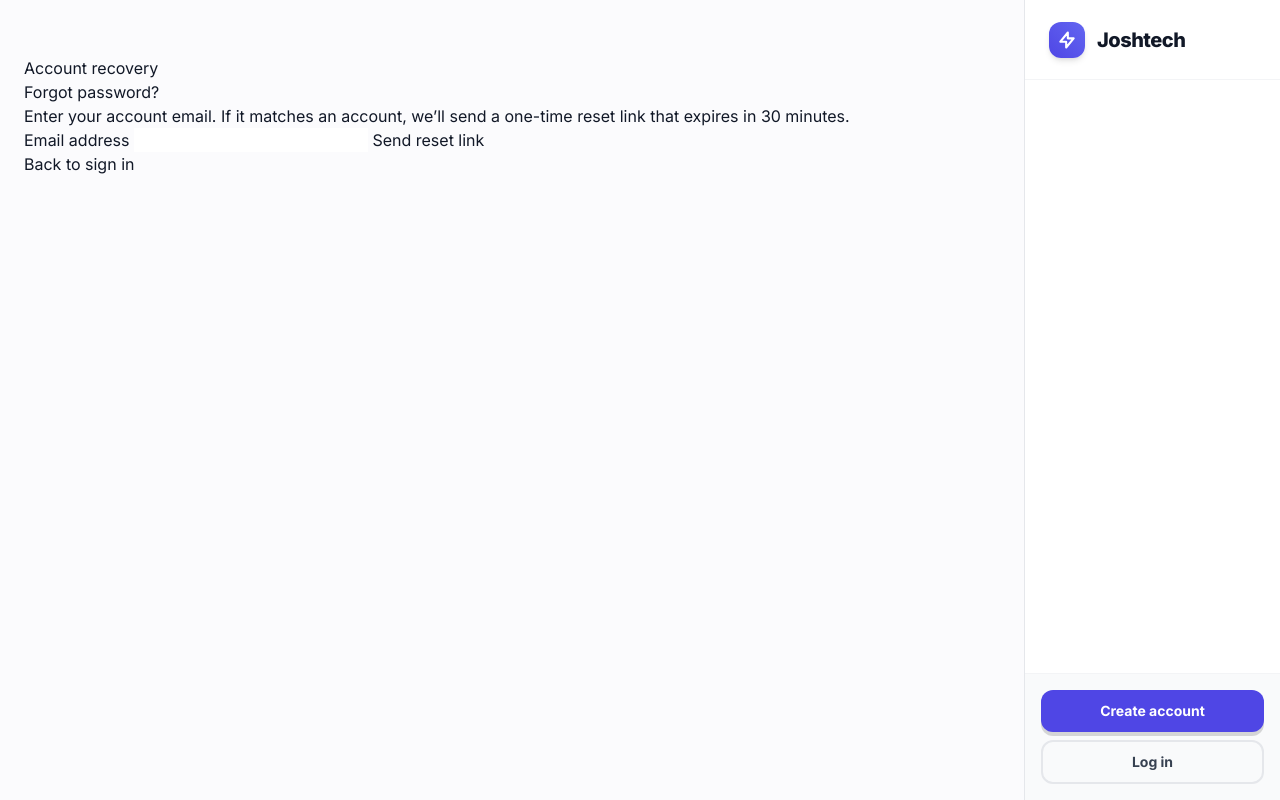
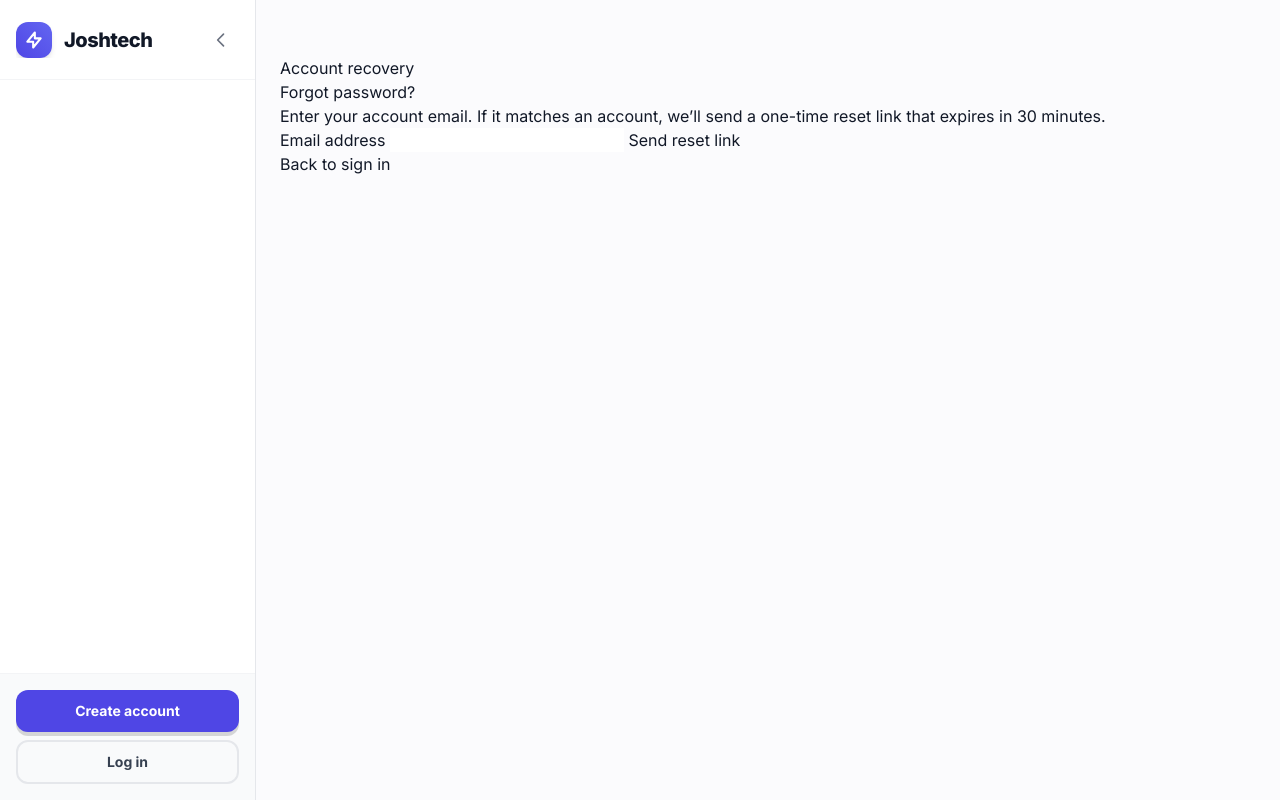
Before and after one commit to ezej0687-creator/Joshpy.py, a Flask app: page /forgot-password in a window 1280 px wide. Run offline with Flask 3, Linux system fonts and the light colour scheme; some libraries are stand-ins or nearby versions.

Commit message:
feat: left sidebar with smooth collapse functionality

```diff
--- a/learning_app/templates/base.html
+++ b/learning_app/templates/base.html
@@ -53,21 +53,92 @@
   </head>
   <body class="h-screen w-full font-sans text-gray-900 antialiased flex overflow-hidden selection:bg-brand-500 selection:text-white bg-[#fbfbfd]">
 
-    <!-- MAIN CONTENT AREA (Left) -->
-    <main class="flex-1 h-full overflow-y-auto flex flex-col relative">
+    <!-- LEFT SIDEBAR (Navigation) -->
+    <aside id="sidebar" class="flex flex-col w-64 h-full bg-white border-r border-gray-200 flex-shrink-0 z-50 transition-all duration-300">
 
-      <!-- Mobile Header (hidden on desktop) -->
-      <div class="md:hidden bg-white border-b border-gray-200 p-4 flex justify-between items-center sticky top-0 z-50">
-        <a href="{{ url_for('main.index') }}" class="flex items-center gap-2">
-          <div class="w-8 h-8 rounded-lg bg-brand-600 flex items-center justify-center shadow-sm">
+      <!-- Brand & Toggle -->
+      <div class="h-20 flex items-center justify-between px-4 border-b border-gray-100">
+        <a href="{{ url_for('main.index') }}" class="flex items-center gap-3 group overflow-hidden whitespace-nowrap">
+          <div class="w-9 h-9 rounded-xl bg-gradient-to-tr from-brand-600 to-brand-500 flex items-center justify-center shadow-md group-hover:shadow-lg transition-all flex-shrink-0">
             <svg class="w-5 h-5 text-white" fill="none" stroke="currentColor" viewBox="0 0 24 24"><path stroke-linecap="round" stroke-linejoin="round" stroke-width="2.5" d="M13 10V3L4 14h7v7l9-11h-7z"></path></svg>
           </div>
-          <span class="font-bold text-lg tracking-tight">Joshtech</span>
+          <span class="font-extrabold text-xl tracking-tight text-gray-900 sidebar-text transition-opacity duration-200">Joshtech</span>
         </a>
-        <!-- Simple mobile menu button (could open a drawer, but we'll keep it simple) -->
+
+        <button onclick="toggleSidebar()" class="p-2 rounded-lg text-gray-500 hover:bg-gray-100 transition-colors focus:outline-none" title="Toggle Sidebar">
+          <svg id="toggle-icon" class="w-5 h-5 transition-transform duration-300" fill="none" stroke="currentColor" viewBox="0 0 24 24"><path stroke-linecap="round" stroke-linejoin="round" stroke-width="2" d="M15 19l-7-7 7-7"></path></svg>
+        </button>
       </div>
 
-      <!-- Main Content Scroll Area -->
+      <!-- Navigation Links -->
+      <div class="flex-1 overflow-y-auto py-6 px-3 flex flex-col gap-1 overflow-x-hidden">
+        {% if is_admin %}
+          <p class="px-3 text-xs font-bold text-gray-400 uppercase tracking-wider mb-2 mt-2 sidebar-text whitespace-nowrap transition-opacity duration-200">Admin</p>
+
+          <a href="{{ url_for('main.admin_dashboard') }}" class="flex items-center gap-3 px-3 py-2.5 rounded-lg text-sm font-semibold text-gray-700 hover:bg-gray-100 hover:text-gray-900 transition-colors" title="Manage Content">
+            <svg class="w-5 h-5 text-gray-400 flex-shrink-0" fill="none" stroke="currentColor" viewBox="0 0 24 24"><path stroke-linecap="round" stroke-linejoin="round" stroke-width="2" d="M4 6a2 2 0 012-2h2a2 2 0 012 2v2a2 2 0 01-2 2H6a2 2 0 01-2-2V6zM14 6a2 2 0 012-2h2a2 2 0 012 2v2a2 2 0 01-2 2h-2a2 2 0 01-2-2V6zM4 16a2 2 0 012-2h2a2 2 0 012 2v2a2 2 0 01-2 2H6a2 2 0 01-2-2v-2zM14 16a2 2 0 012-2h2a2 2 0 012 2v2a2 2 0 01-2 2h-2a2 2 0 01-2-2v-2z"></path></svg>
+            <span class="sidebar-text whitespace-nowrap transition-opacity duration-200">Manage Content</span>
+          </a>
+
+          <a href="{{ url_for('main.admin_users') }}" class="flex items-center gap-3 px-3 py-2.5 rounded-lg text-sm font-semibold text-gray-700 hover:bg-gray-100 hover:text-gray-900 transition-colors" title="Learners">
+            <svg class="w-5 h-5 text-gray-400 flex-shrink-0" fill="none" stroke="currentColor" viewBox="0 0 24 24"><path stroke-linecap="round" stroke-linejoin="round" stroke-width="2" d="M12 4.354a4 4 0 110 5.292M15 21H3v-1a6 6 0 0112 0v1zm0 0h6v-1a6 6 0 00-9-5.197M13 7a4 4 0 11-8 0 4 4 0 018 0z"></path></svg>
+            <span class="sidebar-text whitespace-nowrap transition-opacity duration-200">Learners</span>
+          </a>
+        {% elif current_user %}
+          <p class="px-3 text-xs font-bold text-gray-400 uppercase tracking-wider mb-2 mt-2 sidebar-text whitespace-nowrap transition-opacity duration-200">Learning</p>
+
+          <a href="{{ url_for('main.dashboard') }}" class="flex items-center gap-3 px-3 py-2.5 rounded-lg text-sm font-semibold text-gray-700 hover:bg-gray-100 hover:text-gray-900 transition-colors" title="My Dashboard">
+            <svg class="w-5 h-5 text-gray-400 flex-shrink-0" fill="none" stroke="currentColor" viewBox="0 0 24 24"><path stroke-linecap="round" stroke-linejoin="round" stroke-width="2" d="M3 12l2-2m0 0l7-7 7 7M5 10v10a1 1 0 001 1h3m10-11l2 2m-2-2v10a1 1 0 01-1 1h-3m-6 0a1 1 0 001-1v-4a1 1 0 011-1h2a1 1 0 011 1v4a1 1 0 001 1m-6 0h6"></path></svg>
+            <span class="sidebar-text whitespace-nowrap transition-opacity duration-200">My Dashboard</span>
+          </a>
+
+          <a href="{{ url_for('main.tutor') }}" class="flex items-center gap-3 px-3 py-2.5 rounded-lg text-sm font-semibold text-gray-700 hover:bg-gray-100 hover:text-gray-900 transition-colors" title="AI Tutor">
+            <svg class="w-5 h-5 text-gray-400 flex-shrink-0" fill="none" stroke="currentColor" viewBox="0 0 24 24"><path stroke-linecap="round" stroke-linejoin="round" stroke-width="2" d="M9.75 17L9 20l-1 1h8l-1-1-.75-3M3 13h18M5 17h14a2 2 0 002-2V5a2 2 0 00-2-2H5a2 2 0 00-2 2v10a2 2 0 002 2z"></path></svg>
+            <span class="sidebar-text whitespace-nowrap transition-opacity duration-200">AI Tutor</span>
+          </a>
+
+          <a href="{{ url_for('main.python_runner') }}" class="flex items-center gap-3 px-3 py-2.5 rounded-lg text-sm font-semibold text-gray-700 hover:bg-gray-100 hover:text-gray-900 transition-colors" title="Python Runner">
+            <svg class="w-5 h-5 text-gray-400 flex-shrink-0" fill="none" stroke="currentColor" viewBox="0 0 24 24"><path stroke-linecap="round" stroke-linejoin="round" stroke-width="2" d="M8 9l3 3-3 3m5 0h3M5 20h14a2 2 0 002-2V6a2 2 0 00-2-2H5a2 2 0 00-2 2v12a2 2 0 002 2z"></path></svg>
+            <span class="sidebar-text whitespace-nowrap transition-opacity duration-200">Python Runner</span>
+          </a>
+
+          <a href="{{ url_for('main.leaderboard') }}" class="flex items-center gap-3 px-3 py-2.5 rounded-lg text-sm font-semibold text-gray-700 hover:bg-gray-100 hover:text-gray-900 transition-colors" title="Leaderboard">
+            <svg class="w-5 h-5 text-gray-400 flex-shrink-0" fill="none" stroke="currentColor" viewBox="0 0 24 24"><path stroke-linecap="round" stroke-linejoin="round" stroke-width="2" d="M9 12l2 2 4-4M7.835 4.697a3.42 3.42 0 001.946-.806 3.42 3.42 0 014.438 0 3.42 3.42 0 001.946.806 3.42 3.42 0 013.138 3.138 3.42 3.42 0 00.806 1.946 3.42 3.42 0 010 4.438 3.42 3.42 0 00-.806 1.946 3.42 3.42 0 01-3.138 3.138 3.42 3.42 0 00-1.946.806 3.42 3.42 0 01-4.438 0 3.42 3.42 0 00-1.946-.806 3.42 3.42 0 01-3.138-3.138 3.42 3.42 0 00-.806-1.946 3.42 3.42 0 010-4.438 3.42 3.42 0 00.806-1.946 3.42 3.42 0 013.138-3.138z"></path></svg>
+            <span class="sidebar-text whitespace-nowrap transition-opacity duration-200">Leaderboard</span>
+          </a>
+        {% endif %}
+      </div>
+
+      <!-- User Profile / Auth -->
+      <div class="p-4 border-t border-gray-100 bg-gray-50">
+        {% if current_user %}
+          <div class="flex items-center gap-3 mb-4 sidebar-text transition-opacity duration-200">
+            <div class="w-10 h-10 rounded-full bg-brand-100 text-brand-700 flex items-center justify-center font-bold text-lg flex-shrink-0" title="{{ current_user.display_name }}">
+              {{ current_user.display_name[0]|upper }}
+            </div>
+            <div class="flex-1 min-w-0">
+              <p class="text-sm font-bold text-gray-900 truncate">{{ current_user.display_name }}</p>
+              <p class="text-xs text-gray-500 truncate">{{ current_user.email }}</p>
+            </div>
+          </div>
+          <div class="flex flex-col gap-2 sidebar-text transition-opacity duration-200">
+            <a href="{{ url_for('main.change_password') }}" class="text-xs font-semibold text-gray-500 hover:text-gray-900 transition-colors">Settings</a>
+            <form class="inline" method="post" action="{{ url_for('main.admin_logout' if is_admin else 'main.logout') }}">
+              <input type="hidden" name="csrf_token" value="{{ csrf_token() }}">
+              <button class="text-xs font-semibold text-red-500 hover:text-red-700 transition-colors" type="submit">Sign out</button>
+            </form>
+          </div>
+        {% else %}
+          <div class="flex flex-col gap-2">
+            <a href="{{ url_for('main.register') }}" class="w-full inline-flex justify-center items-center px-4 py-2.5 border border-transparent text-sm font-bold rounded-xl shadow-playful text-white bg-brand-600 hover:bg-brand-700 btn-playful transition-all sidebar-text whitespace-nowrap">Create account</a>
+            <a href="{{ url_for('main.login') }}" class="w-full inline-flex justify-center items-center px-4 py-2.5 border-2 border-gray-200 text-sm font-bold rounded-xl text-gray-700 hover:border-gray-300 hover:bg-gray-50 transition-all sidebar-text whitespace-nowrap">Log in</a>
+          </div>
+        {% endif %}
+      </div>
+    </aside>
+
+    <!-- MAIN CONTENT AREA (Right) -->
+    <main class="flex-1 h-full overflow-y-auto flex flex-col relative">
       <div class="flex-1 w-full max-w-5xl mx-auto px-6 py-10 md:py-14">
         {% with messages = get_flashed_messages(with_categories=true) %}
           {% if messages %}
@@ -85,79 +156,28 @@
       </div>
     </main>
 
-    <!-- RIGHT SIDEBAR (Navigation) -->
-    <aside class="hidden md:flex flex-col w-64 h-full bg-white border-l border-gray-200 flex-shrink-0 z-50">
+    <style>
+      /* Collapsed Sidebar Styles */
+      .sidebar-collapsed {
+        width: 5rem !important; /* 80px */
+      }
+      .sidebar-collapsed .sidebar-text {
+        display: none !important;
+      }
+      .sidebar-collapsed #toggle-icon {
+        transform: rotate(180deg);
+      }
+      .sidebar-collapsed .sidebar-profile-text {
+        display: none;
+      }
+    </style>
 
-      <!-- Brand -->
-      <div class="h-20 flex items-center px-6 border-b border-gray-100">
-        <a href="{{ url_for('main.index') }}" class="flex items-center gap-3 group">
-          <div class="w-9 h-9 rounded-xl bg-gradient-to-tr from-brand-600 to-brand-500 flex items-center justify-center shadow-md group-hover:shadow-lg transition-all">
-            <svg class="w-5 h-5 text-white" fill="none" stroke="currentColor" viewBox="0 0 24 24"><path stroke-linecap="round" stroke-linejoin="round" stroke-width="2.5" d="M13 10V3L4 14h7v7l9-11h-7z"></path></svg>
-          </div>
-          <span class="font-extrabold text-xl tracking-tight text-gray-900">Joshtech</span>
-        </a>
-      </div>
-
-      <!-- Navigation Links -->
-      <div class="flex-1 overflow-y-auto py-6 px-4 flex flex-col gap-1">
-        {% if is_admin %}
-          <p class="px-2 text-xs font-bold text-gray-400 uppercase tracking-wider mb-2 mt-2">Admin</p>
-          <a href="{{ url_for('main.admin_dashboard') }}" class="flex items-center gap-3 px-3 py-2.5 rounded-lg text-sm font-semibold text-gray-700 hover:bg-gray-100 hover:text-gray-900 transition-colors">
-            <svg class="w-5 h-5 text-gray-400" fill="none" stroke="currentColor" viewBox="0 0 24 24"><path stroke-linecap="round" stroke-linejoin="round" stroke-width="2" d="M4 6a2 2 0 012-2h2a2 2 0 012 2v2a2 2 0 01-2 2H6a2 2 0 01-2-2V6zM14 6a2 2 0 012-2h2a2 2 0 012 2v2a2 2 0 01-2 2h-2a2 2 0 01-2-2V6zM4 16a2 2 0 012-2h2a2 2 0 012 2v2a2 2 0 01-2 2H6a2 2 0 01-2-2v-2zM14 16a2 2 0 012-2h2a2 2 0 012 2v2a2 2 0 01-2 2h-2a2 2 0 01-2-2v-2z"></path></svg>
-            Manage Content
-          </a>
-          <a href="{{ url_for('main.admin_users') }}" class="flex items-center gap-3 px-3 py-2.5 rounded-lg text-sm font-semibold text-gray-700 hover:bg-gray-100 hover:text-gray-900 transition-colors">
-            <svg class="w-5 h-5 text-gray-400" fill="none" stroke="currentColor" viewBox="0 0 24 24"><path stroke-linecap="round" stroke-linejoin="round" stroke-width="2" d="M12 4.354a4 4 0 110 5.292M15 21H3v-1a6 6 0 0112 0v1zm0 0h6v-1a6 6 0 00-9-5.197M13 7a4 4 0 11-8 0 4 4 0 018 0z"></path></svg>
-            Learners
-          </a>
-        {% elif current_user %}
-          <p class="px-2 text-xs font-bold text-gray-400 uppercase tracking-wider mb-2 mt-2">Learning</p>
-          <a href="{{ url_for('main.dashboard') }}" class="flex items-center gap-3 px-3 py-2.5 rounded-lg text-sm font-semibold text-gray-700 hover:bg-gray-100 hover:text-gray-900 transition-colors">
-            <svg class="w-5 h-5 text-gray-400" fill="none" stroke="currentColor" viewBox="0 0 24 24"><path stroke-linecap="round" stroke-linejoin="round" stroke-width="2" d="M3 12l2-2m0 0l7-7 7 7M5 10v10a1 1 0 001 1h3m10-11l2 2m-2-2v10a1 1 0 01-1 1h-3m-6 0a1 1 0 001-1v-4a1 1 0 011-1h2a1 1 0 011 1v4a1 1 0 001 1m-6 0h6"></path></svg>
-            My Dashboard
-          </a>
-          <a href="{{ url_for('main.tutor') }}" class="flex items-center gap-3 px-3 py-2.5 rounded-lg text-sm font-semibold text-gray-700 hover:bg-gray-100 hover:text-gray-900 transition-colors">
-            <svg class="w-5 h-5 text-gray-400" fill="none" stroke="currentColor" viewBox="0 0 24 24"><path stroke-linecap="round" stroke-linejoin="round" stroke-width="2" d="M9.75 17L9 20l-1 1h8l-1-1-.75-3M3 13h18M5 17h14a2 2 0 002-2V5a2 2 0 00-2-2H5a2 2 0 00-2 2v10a2 2 0 002 2z"></path></svg>
-            AI Tutor
-          </a>
-          <a href="{{ url_for('main.python_runner') }}" class="flex items-center gap-3 px-3 py-2.5 rounded-lg text-sm font-semibold text-gray-700 hover:bg-gray-100 hover:text-gray-900 transition-colors">
-            <svg class="w-5 h-5 text-gray-400" fill="none" stroke="currentColor" viewBox="0 0 24 24"><path stroke-linecap="round" stroke-linejoin="round" stroke-width="2" d="M8 9l3 3-3 3m5 0h3M5 20h14a2 2 0 002-2V6a2 2 0 00-2-2H5a2 2 0 00-2 2v12a2 2 0 002 2z"></path></svg>
-            Python Runner
-          </a>
-          <a href="{{ url_for('main.leaderboard') }}" class="flex items-center gap-3 px-3 py-2.5 rounded-lg text-sm font-semibold text-gray-700 hover:bg-gray-100 hover:text-gray-900 transition-colors">
-            <svg class="w-5 h-5 text-gray-400" fill="none" stroke="currentColor" viewBox="0 0 24 24"><path stroke-linecap="round" stroke-linejoin="round" stroke-width="2" d="M9 12l2 2 4-4M7.835 4.697a3.42 3.42 0 001.946-.806 3.42 3.42 0 014.438 0 3.42 3.42 0 001.946.806 3.42 3.42 0 013.138 3.138 3.42 3.42 0 00.806 1.946 3.42 3.42 0 010 4.438 3.42 3.42 0 00-.806 1.946 3.42 3.42 0 01-3.138 3.138 3.42 3.42 0 00-1.946.806 3.42 3.42 0 01-4.438 0 3.42 3.42 0 00-1.946-.806 3.42 3.42 0 01-3.138-3.138 3.42 3.42 0 00-.806-1.946 3.42 3.42 0 010-4.438 3.42 3.42 0 00.806-1.946 3.42 3.42 0 013.138-3.138z"></path></svg>
-            Leaderboard
-          </a>
-        {% endif %}
-      </div>
-
-      <!-- User Profile / Auth -->
-      <div class="p-4 border-t border-gray-100 bg-gray-50">
-        {% if current_user %}
-          <div class="flex items-center gap-3 mb-4 px-2">
-            <div class="w-10 h-10 rounded-full bg-brand-100 text-brand-700 flex items-center justify-center font-bold text-lg">
-              {{ current_user.display_name[0]|upper }}
-            </div>
-            <div class="flex-1 min-w-0">
-              <p class="text-sm font-bold text-gray-900 truncate">{{ current_user.display_name }}</p>
-              <p class="text-xs text-gray-500 truncate">{{ current_user.email }}</p>
-            </div>
-          </div>
-          <div class="flex items-center justify-between px-2">
-            <a href="{{ url_for('main.change_password') }}" class="text-xs font-semibold text-gray-500 hover:text-gray-900 transition-colors">Settings</a>
-            <form class="inline" method="post" action="{{ url_for('main.admin_logout' if is_admin else 'main.logout') }}">
-              <input type="hidden" name="csrf_token" value="{{ csrf_token() }}">
-              <button class="text-xs font-semibold text-red-500 hover:text-red-700 transition-colors" type="submit">Sign out</button>
-            </form>
-          </div>
-        {% else %}
-          <div class="flex flex-col gap-2">
-            <a href="{{ url_for('main.register') }}" class="w-full inline-flex justify-center items-center px-4 py-2.5 border border-transparent text-sm font-bold rounded-xl shadow-playful text-white bg-brand-600 hover:bg-brand-700 btn-playful transition-all">Create account</a>
-            <a href="{{ url_for('main.login') }}" class="w-full inline-flex justify-center items-center px-4 py-2.5 border-2 border-gray-200 text-sm font-bold rounded-xl text-gray-700 hover:border-gray-300 hover:bg-gray-50 transition-all">Log in</a>
-          </div>
-        {% endif %}
-      </div>
-    </aside>
+    <script>
+      function toggleSidebar() {
+        const sidebar = document.getElementById('sidebar');
+        sidebar.classList.toggle('sidebar-collapsed');
+      }
+    </script>
 
     {% block scripts %}{% endblock %}
   </body>
```
